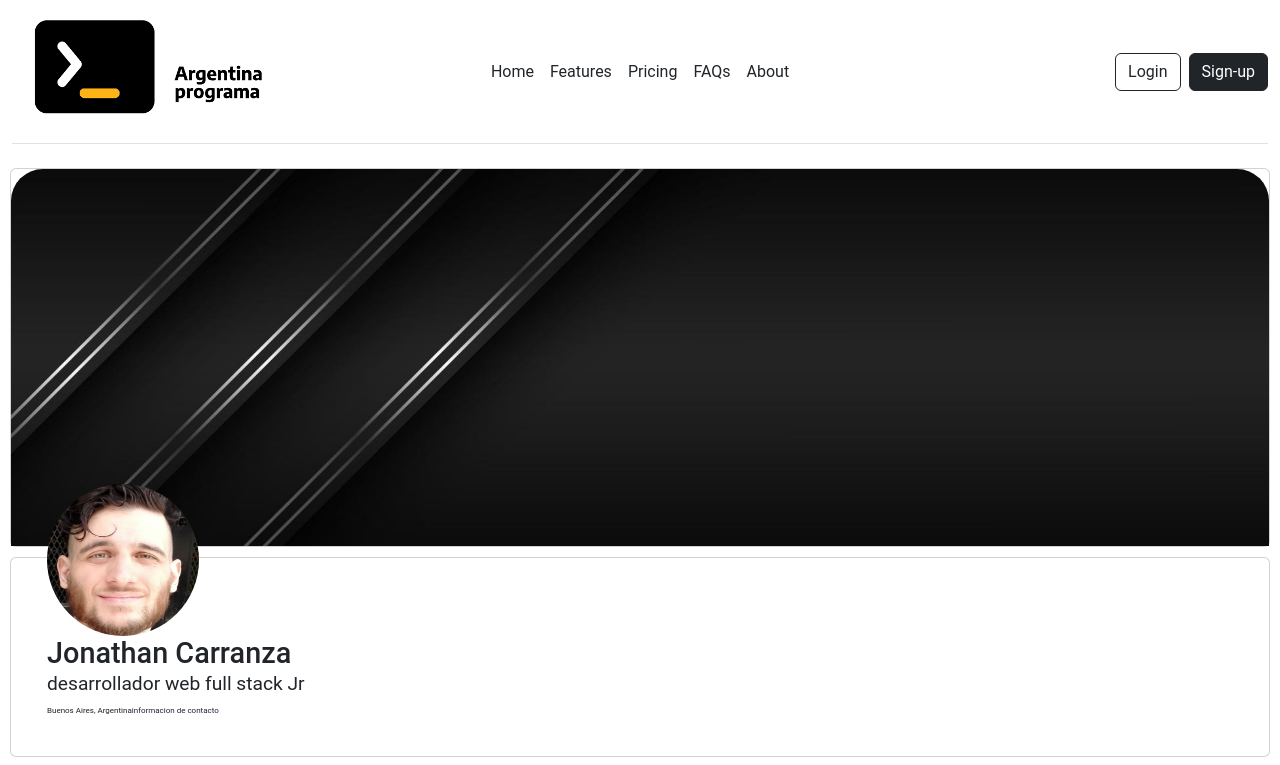
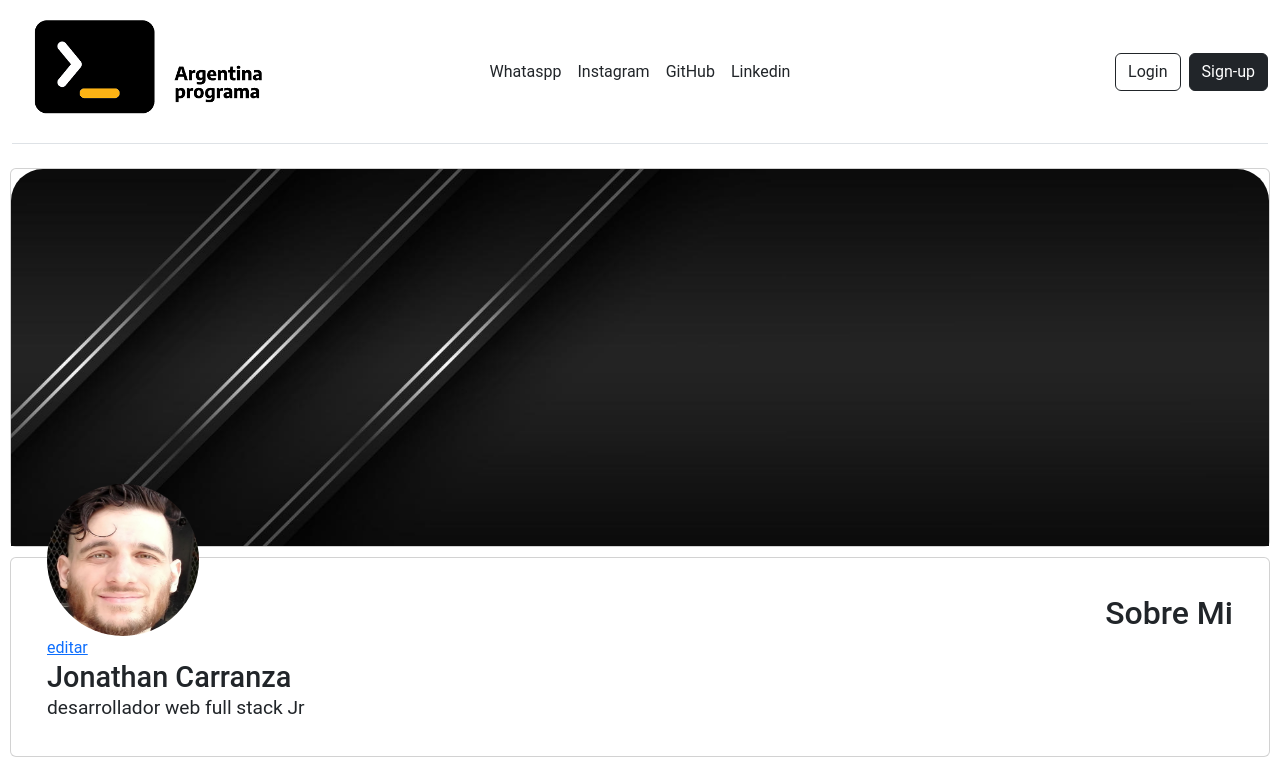
Before and after one commit to JONA77HAN/TPFINAL, an Angular app: page / in a window 1280 px wide. Shown: the top 765 px of the page. Built offline with nearby package versions, Linux system fonts and the light colour scheme; some icons are missing.

Commit message:
poner en condiciones el sobre mi

```diff
--- a/src/app/components/header/header.component.html
+++ b/src/app/components/header/header.component.html
@@ -7,25 +7,27 @@
 </div>
 
 <div class="card mat-card">
+
+
+
+
     <div id="info" style="padding: 16px">
         <div id="info-img">
             <img class="profile-image" src="../../../assets/JonathanCarranza.png" alt="jonathan">
             <div class="btn_edit">
-                <a href="#" class="btn-right"> <i class="fa fa-pen"></i></a>
+                <a href="#" class="btn-right"> editar <i class="fa fa-pen"></i></a>
             </div>
-
-
-            <div id="info-data">
+  <div id="info-data">
                 <div>
                     <h1>Jonathan Carranza</h1>
                     <div id="info-company">desarrollador web full stack Jr </div>
-                    <div id="info-contact">
-                        <span>Buenos Aires, Argentina</span>
-                        <span><a href="#">informacion de contacto</a></span>
-                    </div>
+                   </div>
                 </div>
 
-            </div>
         </div>
+
+       <div>
+        <h2>Sobre Mi</h2>
+       </div>
     </div>
 </div>
--- a/src/app/components/redes/redes.component.css
+++ b/src/app/components/redes/redes.component.css
@@ -0,0 +1,4 @@
+#tamañoiconos {
+    width: 50px;
+    height: 50px;
+}
--- a/src/app/components/redes/redes.component.html
+++ b/src/app/components/redes/redes.component.html
@@ -8,11 +8,11 @@
     </div>
 
     <ul class="nav col-12 col-md-auto mb-2 justify-content-center mb-md-0">
-      <li><a href="#" class="nav-link px-2 link-dark">Home</a></li>
-      <li><a href="#" class="nav-link px-2 link-dark">Features</a></li>
-      <li><a href="#" class="nav-link px-2 link-dark">Pricing</a></li>
-      <li><a href="#" class="nav-link px-2 link-dark">FAQs</a></li>
-      <li><a href="#" class="nav-link px-2 link-dark">About</a></li>
+      <li><a href="#" class="nav-link px-2 link-dark"> Whataspp</a></li>
+      <li><a href="#" class="nav-link px-2 link-dark">Instagram</a></li>
+      <li><a href="#" class="nav-link px-2 link-dark">GitHub</a></li>
+      <li><a href="#" class="nav-link px-2 link-dark">Linkedin</a></li>
+
     </ul>
 
     <div class="col-md-3 text-end">
```
Also changed, not shown: src/assets/png-transparent-computer-icons-whatsapp-whatsapp-text-logo-silhouette.png (added).
